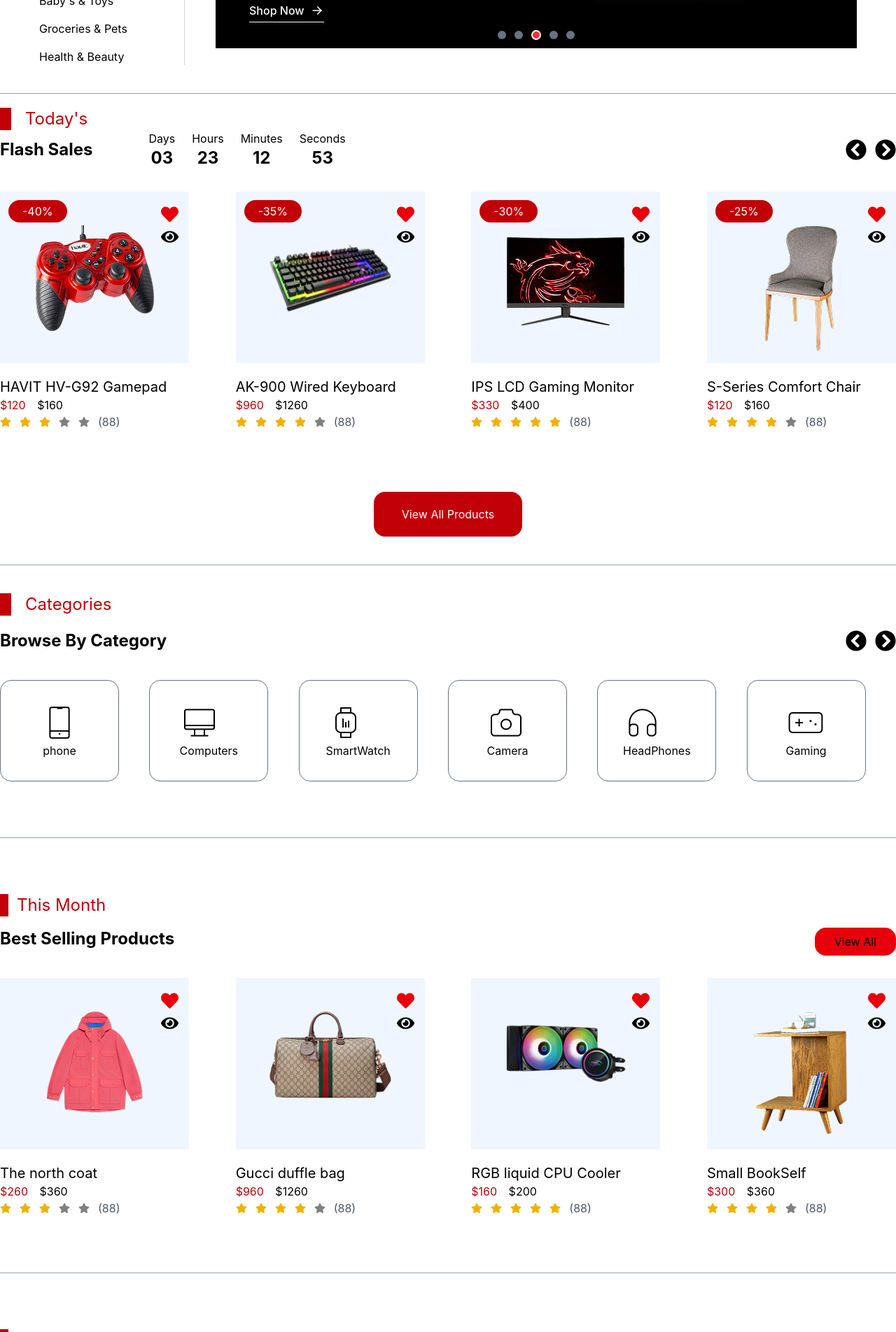
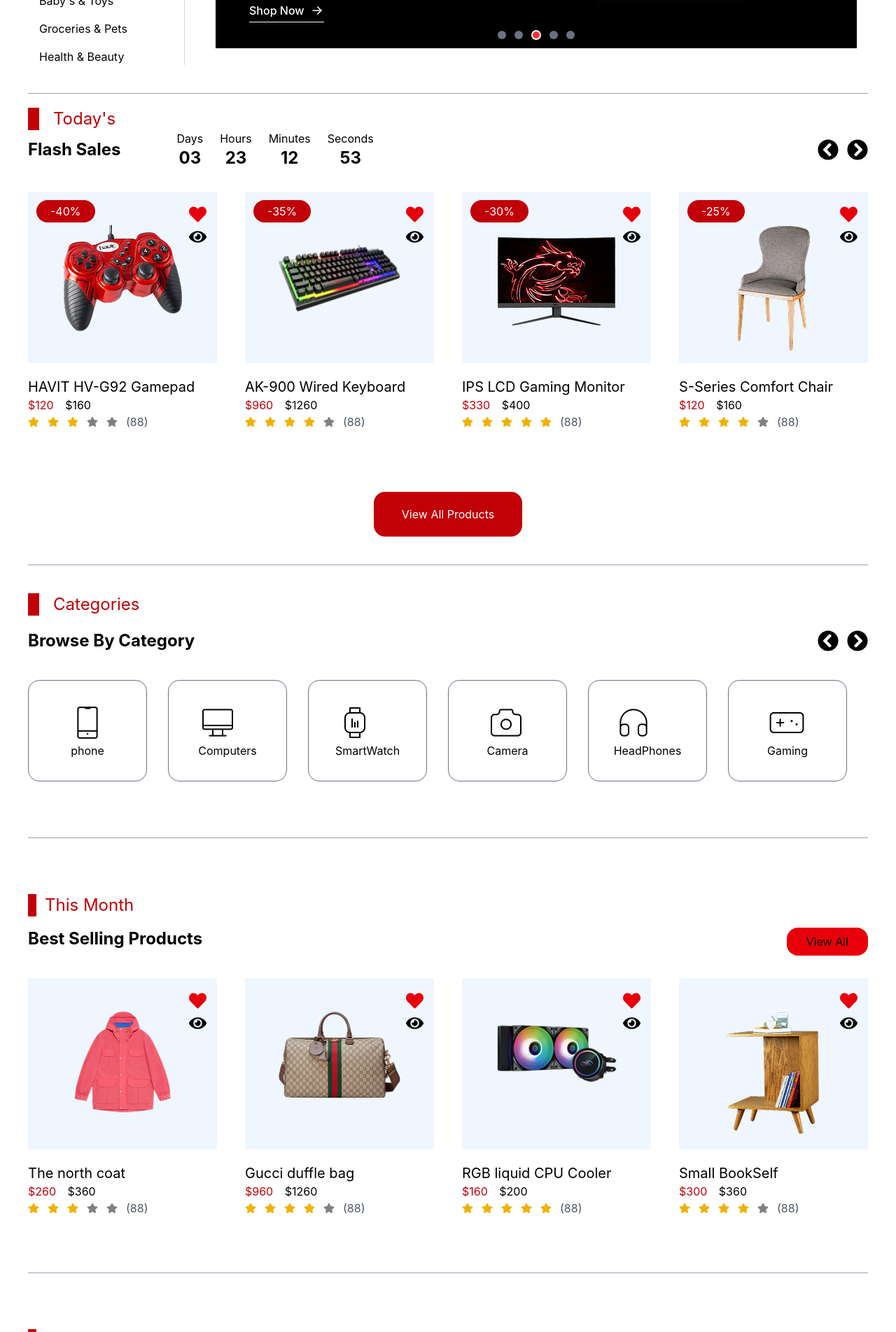
Before and after one commit to O-tkirbekTeams/Exclusive, a React (Vite) app: page / in a window 1280 px wide. Shown: the part 420-2324 px from the top of the page at 70% size. Built offline with nearby package versions, Linux system fonts and the light colour scheme.

Commit message:
Test commit Co-authored-by: Teacher <otkirbekabdumajidov28@gmail.com> Co-authored-by: Student <sardorbektursunaliyev1209@gmail.com> Co-authored-by: Student <egogeoo09@gmail.com>

```diff
--- a/src/index.css
+++ b/src/index.css
@@ -6,9 +6,3 @@
     margin: 0 auto;
   }
 }
-@layer components {
-  .container {
-    max-width: 1200px;
-    margin: 0 auto;
-  }
-}
--- a/src/pages/Home/Browse.jsx
+++ b/src/pages/Home/Sections/Browse.jsx
@@ -1,17 +1,17 @@
 import { FaChevronCircleLeft } from "react-icons/fa";
 import { FaChevronCircleRight } from "react-icons/fa";
-import Phone from "../../assets/Browse-img/Phone.png";
-import Computers from "../../assets/Browse-img/Computers.png";
-import SmartWatch from "../../assets/Browse-img/SmartWatch.png";
-import Camera from "../../assets/Browse-img/Camera.png";
-import HeadPhones from "../../assets/Browse-img/HeadPhones.png";
-import Gaming from "../../assets/Browse-img/Gaming.png";
+import Phone from "../../../assets/Browse-img/Phone.png";
+import Computers from "../../../assets/Browse-img/Computers.png";
+import SmartWatch from "../../../assets/Browse-img/SmartWatch.png";
+import Camera from "../../../assets/Browse-img/Camera.png";
+import HeadPhones from "../../../assets/Browse-img/HeadPhones.png";
+import Gaming from "../../../assets/Browse-img/Gaming.png";
 
 function Browse() {
   return (
     <div>
       <div className="Browse">
-        <div className="container">
+        <div className="container_1200">
           <div>
             <div className="flex gap-5 items-center mt-[40px]">
               <div className="bg-red-700 w-4 h-8"></div>
--- a/src/pages/Home/ExploreProducts.jsx
+++ b/src/pages/Home/Sections/ExploreProducts.jsx
@@ -3,19 +3,19 @@
 import { FaStar } from "react-icons/fa";
 import { FaHeart } from "react-icons/fa";
 import { FaEye } from "react-icons/fa";
-import c1 from "../../assets/ExploreProducts-img/1.png";
-import c2 from "../../assets/ExploreProducts-img/2.png";
-import c3 from "../../assets/ExploreProducts-img/3.png";
-import c4 from "../../assets/ExploreProducts-img/4.png";
-import B1 from "../../assets/ExploreProducts-img/2_1.png";
-import B2 from "../../assets/ExploreProducts-img/2_2.png";
-import B3 from "../../assets/ExploreProducts-img/2_3.png";
+import c1 from "../../../assets/ExploreProducts-img/1.png";
+import c2 from "../../../assets/ExploreProducts-img/2.png";
+import c3 from "../../../assets/ExploreProducts-img/3.png";
+import c4 from "../../../assets/ExploreProducts-img/4.png";
+import B1 from "../../../assets/ExploreProducts-img/2_1.png";
+import B2 from "../../../assets/ExploreProducts-img/2_2.png";
+import B3 from "../../../assets/ExploreProducts-img/2_3.png";
 
 function ExploreProducts() {
   return (
     <div>
       <div className="ExploreProducts">
-        <div className="container">
+        <div className="container_1200">
           <div className="mt-20">
             <div className="flex items-center gap-3">
               <div className="w-3 h-8 bg-red-700"></div>
--- a/src/pages/Home/flashSale.jsx
+++ b/src/pages/Home/Sections/flashSale.jsx
@@ -1,9 +1,9 @@
 import { FaChevronCircleLeft } from "react-icons/fa";
 import { FaChevronCircleRight } from "react-icons/fa";
-import Card_1 from "../../assets/FlashSale-img/card-1.png";
-import Card_2 from "../../assets/FlashSale-img/card-2.png";
-import Card_3 from "../../assets/FlashSale-img/card-3.png";
-import Card_4 from "../../assets/FlashSale-img/card-4.png";
+import Card_1 from "../../../assets/FlashSale-img/card-1.png";
+import Card_2 from "../../../assets/FlashSale-img/card-2.png";
+import Card_3 from "../../../assets/FlashSale-img/card-3.png";
+import Card_4 from "../../../assets/FlashSale-img/card-4.png";
 
 import { FaStar } from "react-icons/fa";
 import { FaHeart } from "react-icons/fa";
@@ -13,7 +13,7 @@
   return (
     <div>
       <div className="flashSale ">
-        <div className="container">
+        <div className="container_1200">
           <hr className="mt-10 text-gray-400" />
 
           <div className="flex gap-5 items-center mt-5">
--- a/src/pages/Home/products.jsx
+++ b/src/pages/Home/Sections/products.jsx
@@ -1,7 +1,7 @@
-import kiyim from "../../assets/products-img/kiyim.png";
-import sumka from "../../assets/products-img/sumka.png";
-import kalonka from "../../assets/products-img/kalonka.png";
-import stol from "../../assets/products-img/stol.png";
+import kiyim from "../../../assets/products-img/kiyim.png";
+import sumka from "../../../assets/products-img/sumka.png";
+import kalonka from "../../../assets/products-img/kalonka.png";
+import stol from "../../../assets/products-img/stol.png";
 
 import { FaStar } from "react-icons/fa";
 import { FaHeart } from "react-icons/fa";
@@ -10,7 +10,7 @@
   return (
     <div>
       <div className="product">
-        <div className="container ">
+        <div className="container_1200">
           <div className="mt-20">
             <div className="flex items-center gap-3">
               <div className="w-3 h-8 bg-red-700"></div>
```
Also changed, not shown: src/pages/Home/Home.jsx (+4 -4 lines), 2 other files (tests, documents, lock files or other folders).
